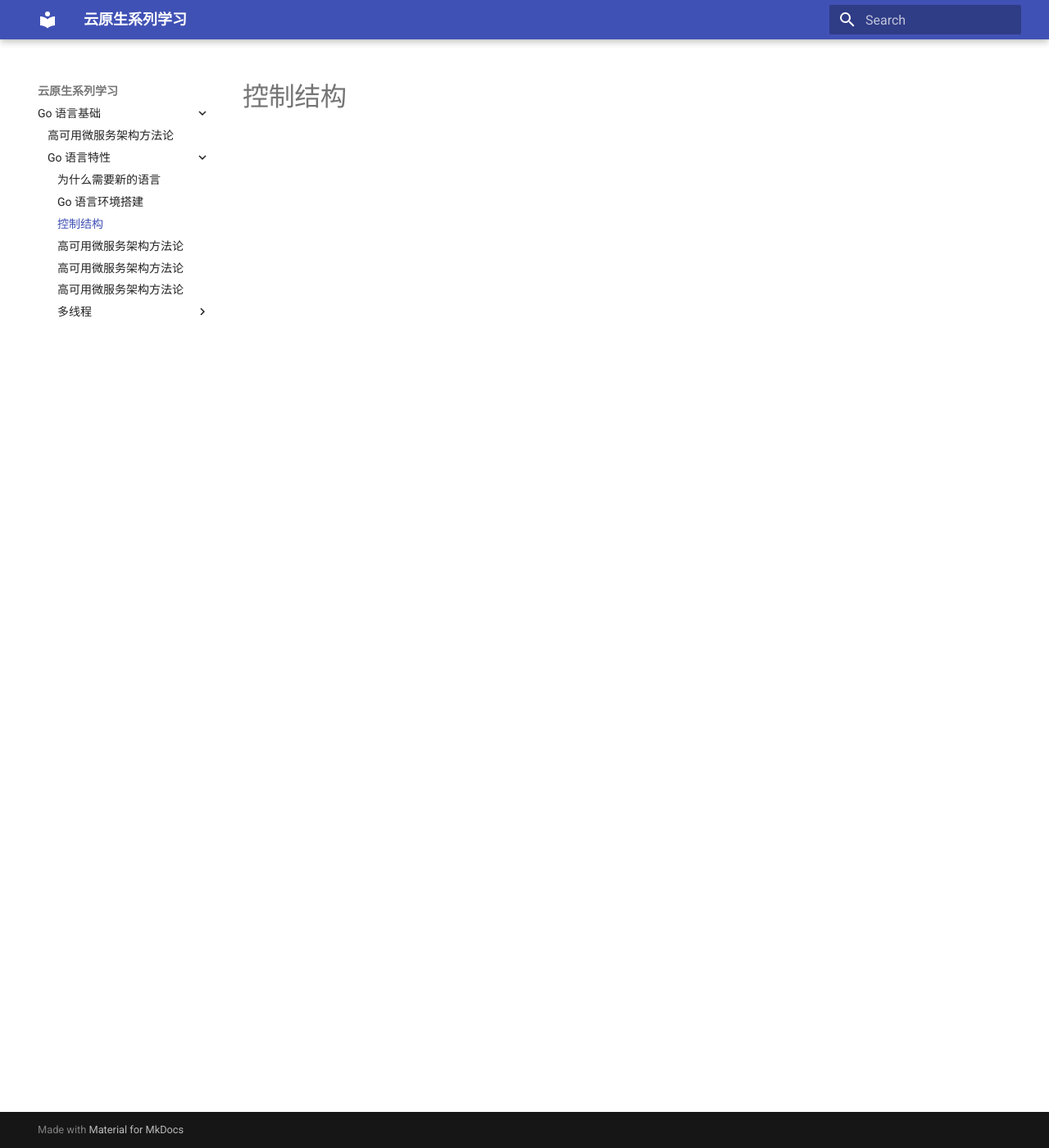
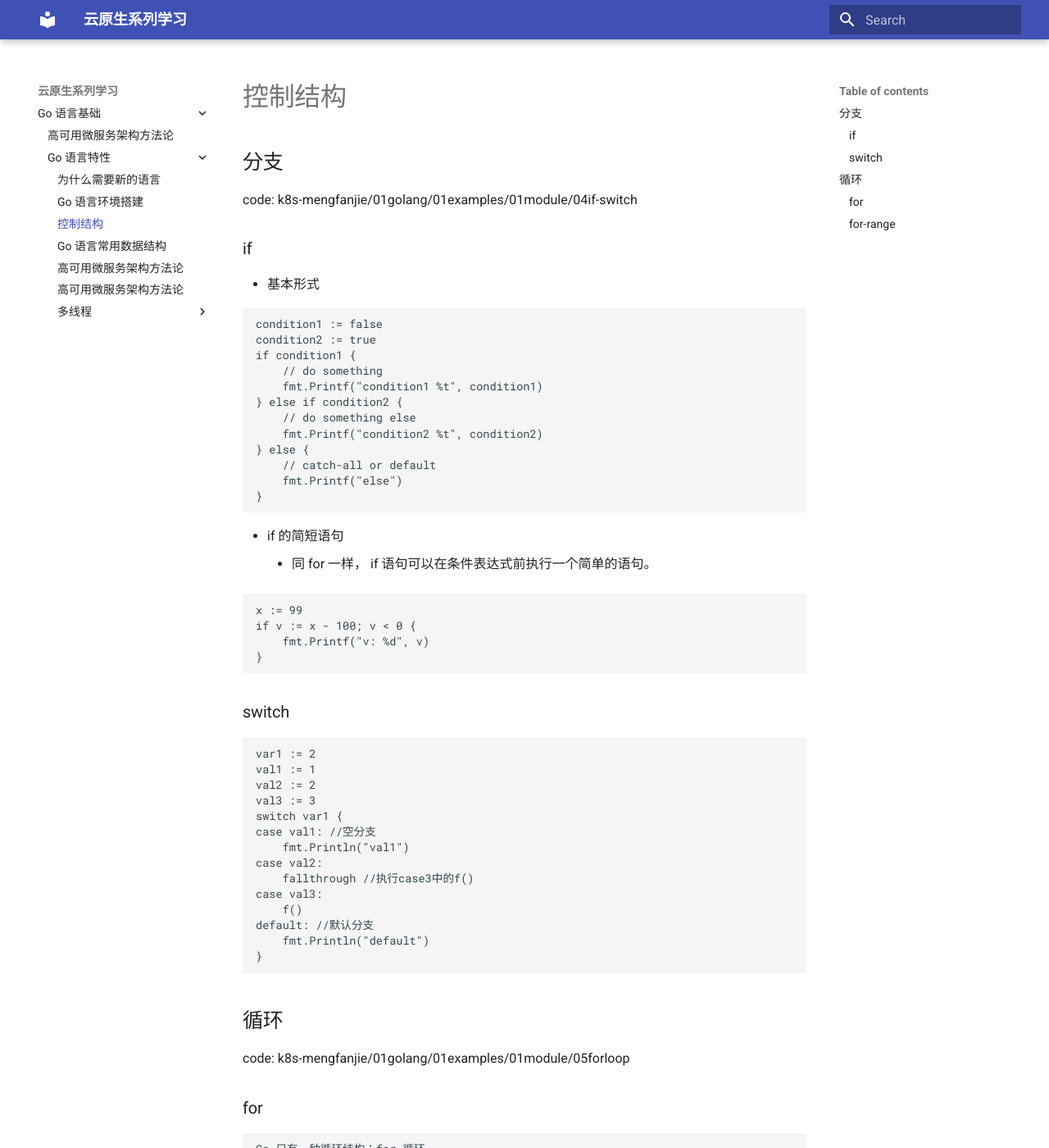
Before and after one commit to mkbooks/k8s-mengfanjie, an MkDocs documentation site: the page built from docs/1/2/3.md, in a window 1280 px wide and 1400 px high. Shown: the whole window at 82% size. Built offline with MkDocs 1.6.1 and Material for MkDocs 9.7.7, drawn with Linux system fonts in a browser that asks for light colours; some of the changed text lies outside the part shown.

Commit message:
add: 语言特性

````diff
--- a/docs/1/2/3.md
+++ b/docs/1/2/3.md
@@ -1 +1,84 @@
 # 控制结构
+## 分支
+code: k8s-mengfanjie/01golang/01examples/01module/04if-switch
+### if
+- 基本形式
+```
+condition1 := false
+condition2 := true
+if condition1 {
+    // do something
+    fmt.Printf("condition1 %t", condition1)
+} else if condition2 {
+    // do something else
+    fmt.Printf("condition2 %t", condition2)
+} else {
+    // catch-all or default
+    fmt.Printf("else")
+}
+```
+- if 的简短语句
+    - 同 for 一样， if 语句可以在条件表达式前执行一个简单的语句。
+```
+x := 99
+if v := x - 100; v < 0 {
+    fmt.Printf("v: %d", v)
+}
+```
+### switch
+```
+var1 := 2
+val1 := 1
+val2 := 2
+val3 := 3
+switch var1 {
+case val1: //空分支
+    fmt.Println("val1")
+case val2:
+    fallthrough //执行case3中的f()
+case val3:
+    f()
+default: //默认分支
+    fmt.Println("default")
+}
+```
+## 循环
+code: k8s-mengfanjie/01golang/01examples/01module/05forloop
+### for
+```
+Go 只有一种循环结构：for 循环。
+- 计入计数器的循环
+for 初始化语句; 条件语句; 修饰语句 {}
+```
+for i := 0; i < 10; i++ {
+sum += i
+}
+
+// 初始化语句和后置语句是可选的，此场景与 while 等价（Go 语言不支持 while）
+for ; sum < 1000; {
+sum += sum
+}
+```
+- 无限循环
+for {
+    if condition1 {
+    break
+    }
+}
+```
+### for-range
+遍历数组，切片，字符串，Map 等
+```
+for index, char := range myString {
+...
+}
+
+for key, value := range MyMap {
+...
+}
+
+for index, value := range MyArray {
+...
+}
+```
+需要注意：如果 for range 遍历指针数组，则 value 取出的指针地址为原指针地址的拷贝
--- a/mkdocs.yml
+++ b/mkdocs.yml
@@ -14,7 +14,7 @@ nav:
       - 为什么需要新的语言: 1/2/1.md
       - Go 语言环境搭建: 1/2/2.md
       - 控制结构: 1/2/3.md
-      - Go 语言常用数据结构: 1/1.md
+      - Go 语言常用数据结构: 1/2/4.md
       - Go 语言函数调用: 1/1.md
       - 常用语法: 1/1.md
       - 多线程:
````
Also changed, not shown: README.md (+2 -0 lines), docs/1/2/2.md (+45 -6 lines), docs/1/2/4.md (added, +173 -0 lines), docs/1/2/make&new.png (added).
